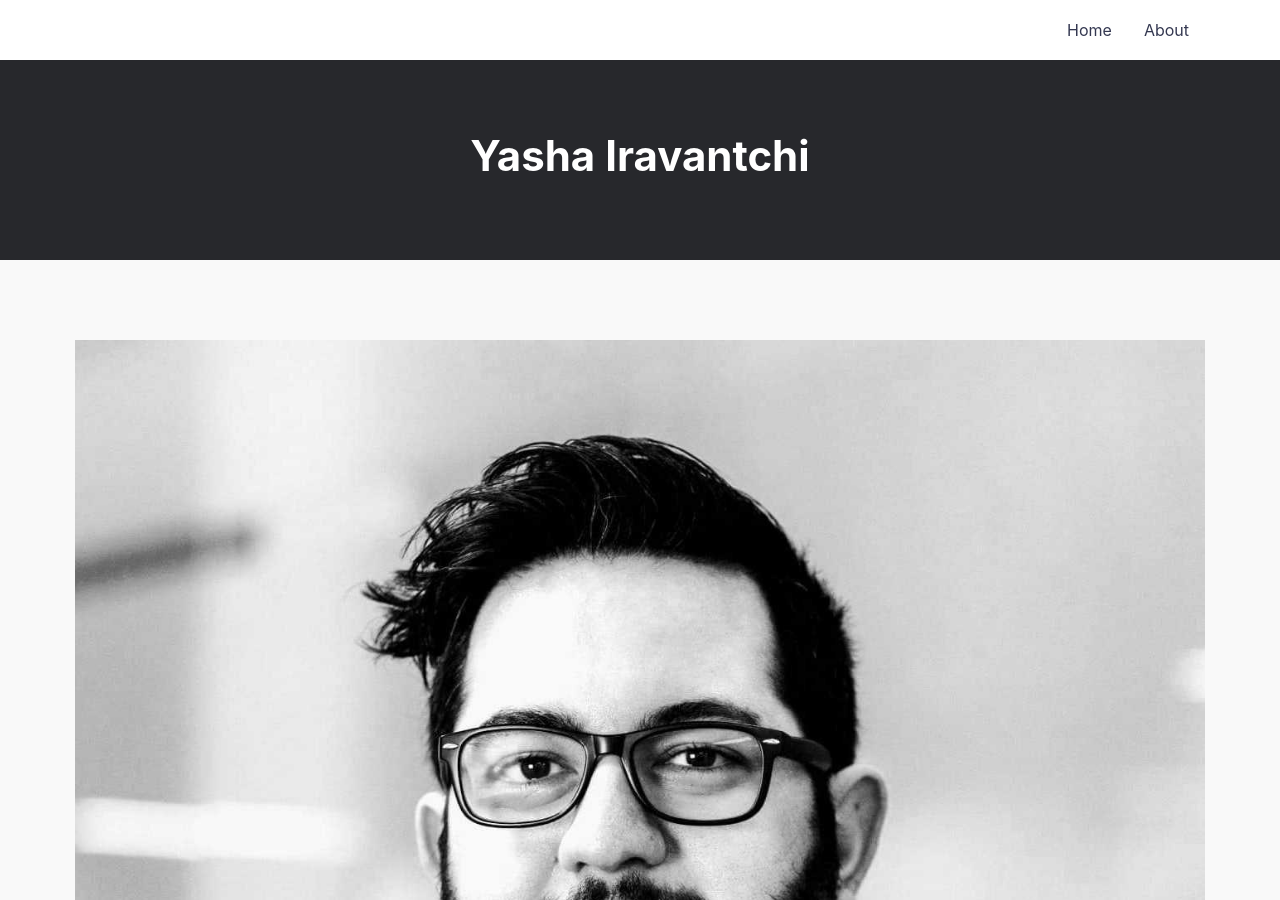
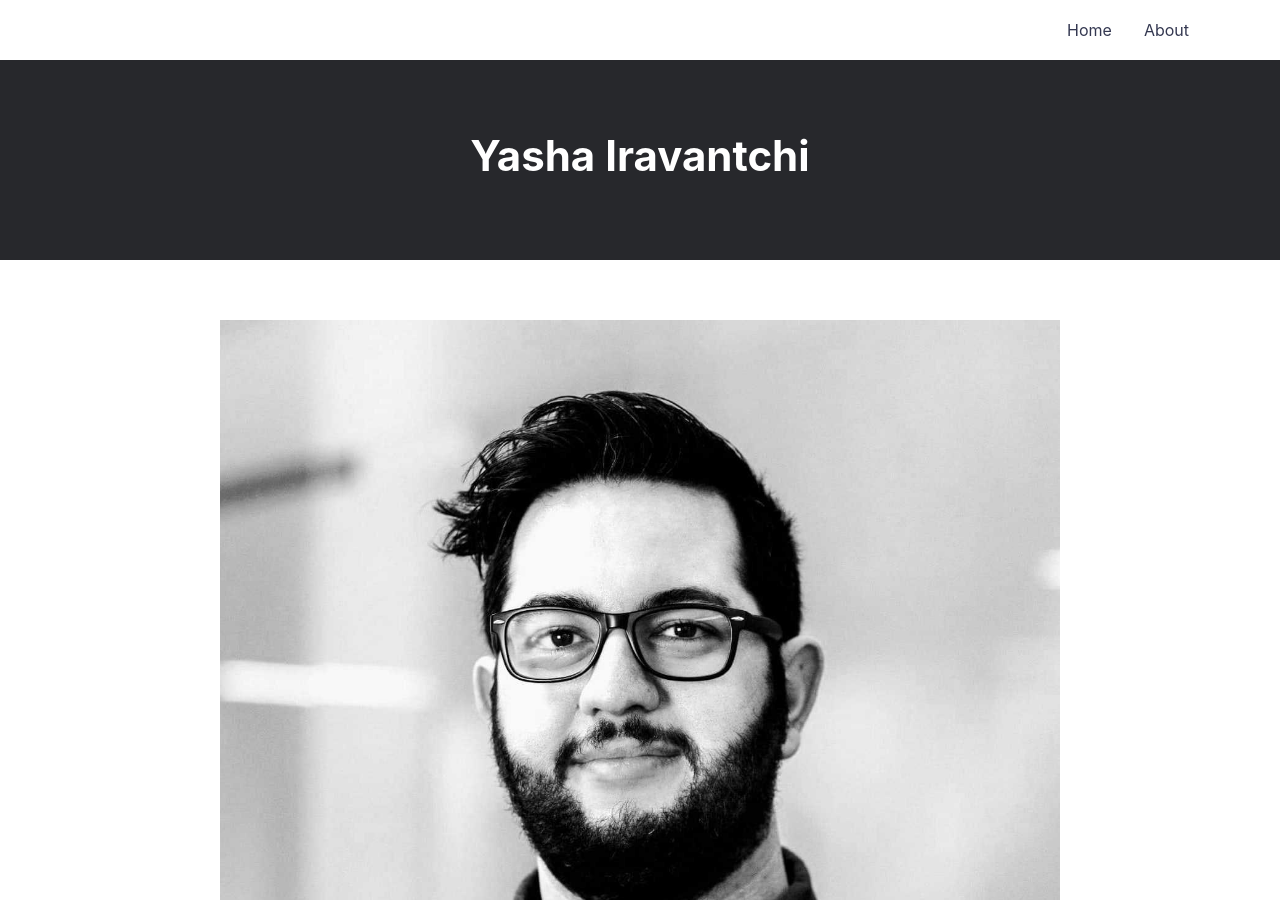
Before and after one commit to yashairavantchi/yashairavantchi.github.io, a Jekyll site: the page built from index.md, in a window 1280 px wide and 900 px high. Built offline with Jekyll 4.4.1, drawn with Linux system fonts in a browser that asks for light colours.

Commit message:
Update default.html

```diff
--- a/_layouts/default.html
+++ b/_layouts/default.html
@@ -34,10 +34,9 @@ layout: compress
 
 
     <main class="site__content">
-      <section class="blog">
         <div class="container">
-          <div class="post-list" itemscope="" itemtype="http://schema.org/Blog">
-            <img src="/assets/pics/yasha.jpg" class="lazyload blur" float:left width="300" />
+          <div class="page-content">
+            <img src="/assets/pics/yasha.jpg" class="lazyload blur" float:left max-width=33% />
             <p class="paragraph" float:right>
 
               Hello there!
@@ -50,7 +49,6 @@ layout: compress
 
           </div>
         </div>
-      </section>
     </main>
 
     <main class="site__content">
```
